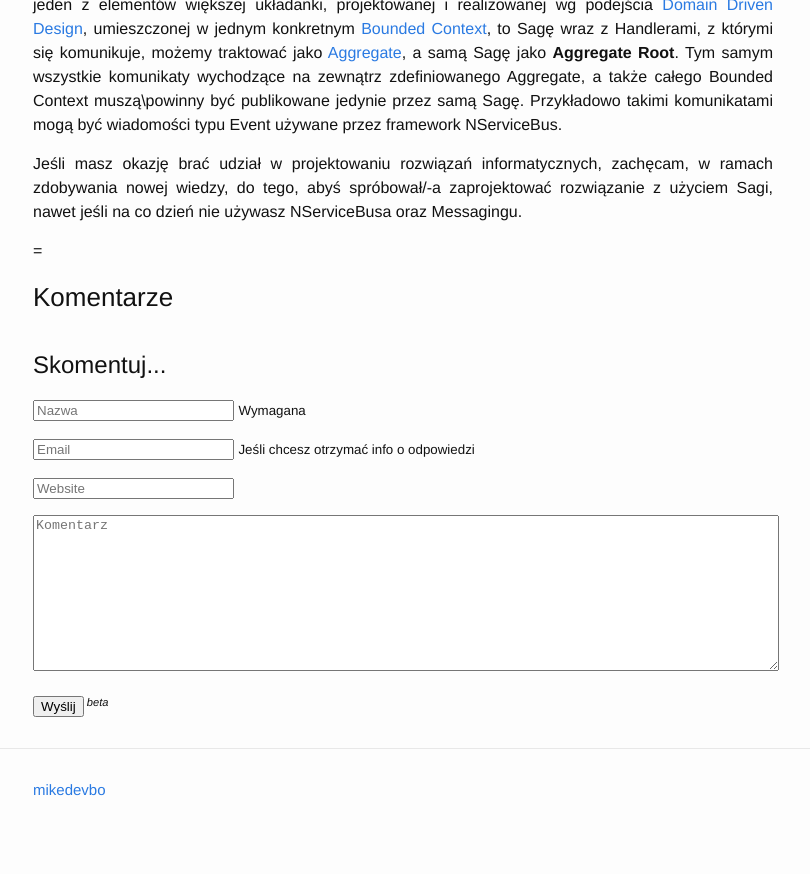
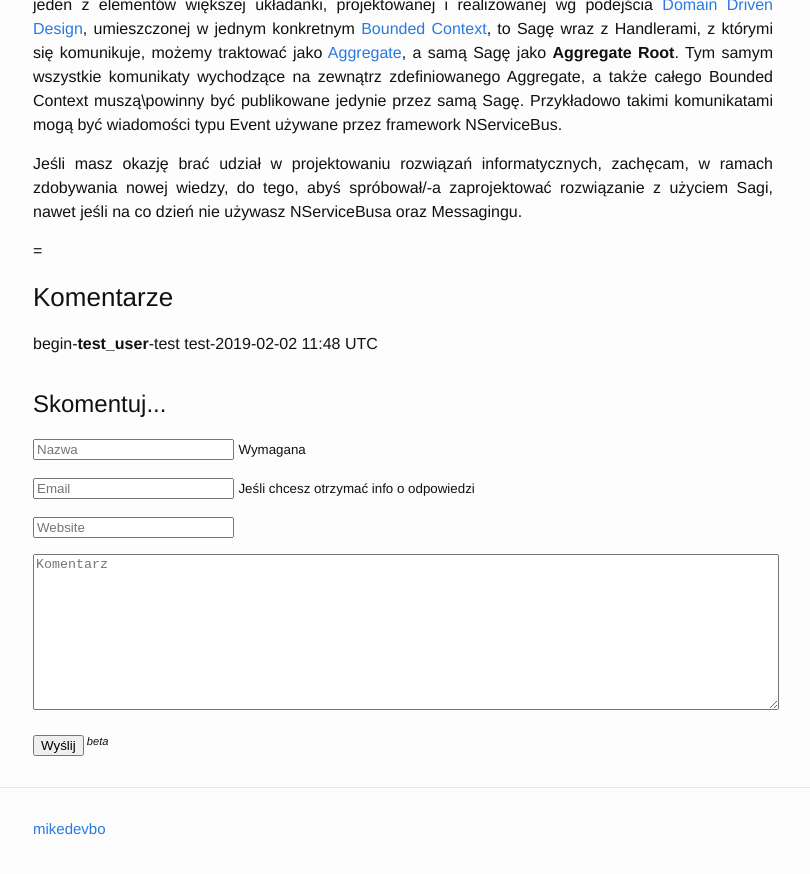
Before and after one commit to mikedevbo/mikedevbo.github.io, a Jekyll site: the page built from _posts/2018-09-30-nservicebus-saga-request-response-ddd-aggregate-root.md, in a window 1280 px wide and 900 px high, scrolled down 10548 px. Shown: the top 874 px of the window, without its empty margins (237-1047 px from the left). Built offline with Jekyll 4.4.1, drawn with Linux system fonts in a browser that asks for light colours.

Commit message:
add comment

```diff
--- a/_posts/2018-09-30-nservicebus-saga-request-response-ddd-aggregate-root.md
+++ b/_posts/2018-09-30-nservicebus-saga-request-response-ddd-aggregate-root.md
@@ -430,3 +430,4 @@ Jeśli masz okazję brać udział w projektowaniu rozwiązań informatycznych, z
 {{ site.mark_post_as_end }}
 
 ### {{ site.comments }}
+begin-**test_user**-test test-2019-02-02 11:48 UTC
```
